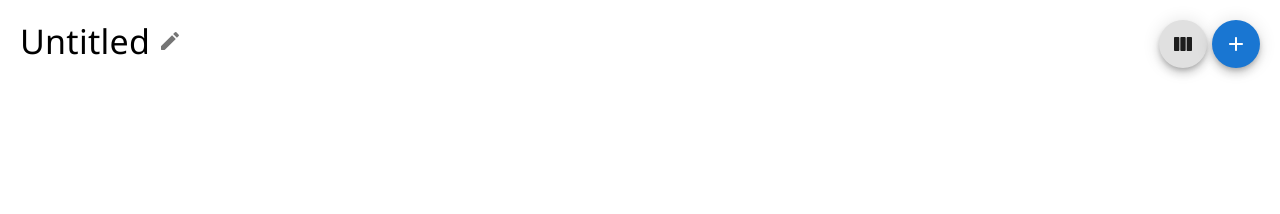
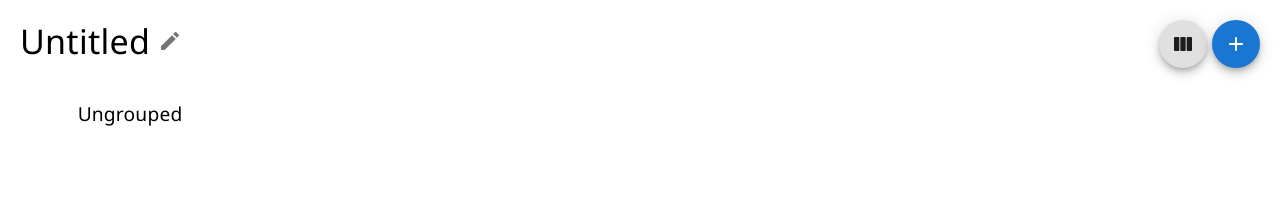
Before and after one commit to MintuJupally/ideaman, a React (Create React App) app: page / in a window 1280 px wide. Both pictures are taken after a click on the button 1183 px from the left and 44 px from the top of the page. Shown: the top 214 px of the page. Built offline with nearby package versions, Linux system fonts and the light colour scheme.

Commit message:
Implemented BucketView

```diff
--- a/package.json
+++ b/package.json
@@ -13,6 +13,7 @@
     "@testing-library/user-event": "^13.5.0",
     "react": "^17.0.2",
     "react-dom": "^17.0.2",
+    "react-draggable": "^4.4.4",
     "react-rnd": "^10.3.5",
     "react-scripts": "5.0.0",
     "uuid": "^8.3.2",
--- a/src/components/BoardView.js
+++ b/src/BoardView/index.js
@@ -17,7 +17,7 @@ import { makeStyles } from "@mui/styles";
 
 import { Rnd } from "react-rnd";
 
-import Menu from "./Menu";
+import Menu from "../components/Menu";
 
 import CheckRoundedIcon from "@mui/icons-material/CheckRounded";
 import CloseRoundedIcon from "@mui/icons-material/CloseRounded";
@@ -142,7 +142,6 @@ const BoardView = ({ highlights, onChange, deleteHighlight }) => {
         <DialogTitle>Edit Highlight</DialogTitle>
         <DialogContent>
           <TextField
-            autoFocus
             margin="dense"
             id="title"
             label="Ttile"
@@ -167,6 +166,18 @@ const BoardView = ({ highlights, onChange, deleteHighlight }) => {
             value={comp ? comp.body : ""}
             onChange={(event) => {
               setComp({ ...comp, body: event.target.value });
+            }}
+          />
+          <TextField
+            margin="dense"
+            id="bucket-select"
+            label="Bucket"
+            type="text"
+            fullWidth
+            variant="outlined"
+            value={comp && comp.bucket ? comp.bucket : ""}
+            onChange={(event) => {
+              setComp({ ...comp, bucket: event.target.value });
             }}
           />
         </DialogContent>
--- /dev/null
+++ b/src/BucketView/index.js
@@ -0,0 +1,234 @@
+import { useState, useEffect } from "react";
+import {
+  Button,
+  Card,
+  Dialog,
+  DialogActions,
+  DialogContent,
+  DialogContentText,
+  DialogTitle,
+  Fab,
+  IconButton,
+  TextField,
+  Typography,
+} from "@mui/material";
+import Draggable from "react-draggable";
+
+import { makeStyles } from "@mui/styles";
+
+const useStyles = makeStyles((theme) => ({
+  highlight: {
+    height: "100px",
+    width: "200px",
+    padding: "20px",
+    boxSizing: "border-box",
+    margin: "2px",
+    // position: "absolute",
+  },
+}));
+
+const HighlightCard = ({ highlight, alter, focus, buckets }) => {
+  const classes = useStyles();
+
+  const [pos, setPos] = useState({ x: 0, y: 0 });
+
+  const findBucket = (position) => {
+    for (let i = 0; i < Object.entries(buckets).length; i++) {
+      const buckCont = document.getElementById(`bucket-container-${i}`);
+      const rect = buckCont.getBoundingClientRect();
+
+      console.log(rect);
+
+      if (
+        position.x > rect.x &&
+        position.x < rect.x + rect.width &&
+        position.y > rect.y &&
+        position.y < rect.y + rect.height
+      ) {
+        return Object.entries(buckets)[i][0];
+      }
+    }
+
+    return null;
+  };
+
+  return (
+    <Draggable
+      handle={`.handle${highlight.id}`}
+      // defaultPosition={{ x: 0, y: 0 }}
+      position={pos}
+      scale={1}
+      onStart={(e, data) => {
+        // setPos({ x: e.clientX, y: e.clientY });
+        // console.log(e, data);
+      }}
+      // onDrag={(e, data) => {
+      //   console.log(e, data);
+      // }}
+      onStop={(e, data) => {
+        let el = null;
+        if (
+          e.target.ariaLabel &&
+          e.target.ariaLabel.startsWith("highlight-card-")
+        ) {
+          el = e.target;
+        } else if (
+          e.target.parentElement.ariaLabel &&
+          e.target.parentElement.ariaLabel.startsWith("highlight-card-")
+        ) {
+          el = e.target.parentElement;
+        }
+        if (
+          e.target.parentElement.parentElement.ariaLabel &&
+          e.target.parentElement.parentElement.ariaLabel.startsWith(
+            "highlight-card-"
+          )
+        ) {
+          el = e.target.parentElement.parentElement;
+        }
+
+        if (el) {
+          let rect = el.getBoundingClientRect();
+
+          const center = {
+            x: rect.x + rect.width / 2,
+            y: rect.y + rect.height / 2,
+          };
+
+          const bucket = findBucket(center);
+
+          console.log(bucket);
+
+          if (bucket !== highlight.bucket) {
+            alter({ bucket });
+            setPos({ x: data.lastX, y: data.lastY });
+          }
+        }
+      }}
+    >
+      <Card
+        style={{
+          backgroundColor: highlight.bgColor,
+          color: highlight.color,
+          height: "100px",
+          width: "200px",
+          padding: "20px",
+          boxSizing: "border-box",
+          margin: "2px",
+          boxShadow: focus
+            ? "0px 0x 5px 5px blue !important"
+            : "0px 2px 1px -1px rgb(0 0 0 / 20%), 0px 1px 1px 0px rgb(0 0 0 / 14%), 0px 1px 3px 0px rgb(0 0 0 / 12%)",
+        }}
+        className={`handle${highlight.id}`}
+        aria-label={"highlight-card-" + highlight.id}
+      >
+        <div style={{ textAlign: "left" }}>
+          {highlight.title !== "" && (
+            <Typography
+              style={{
+                fontWeight: "bold",
+                paddingBottom: "10px",
+                textOverflow: "ellipsis",
+                overflow: "hidden",
+                whiteSpace: "nowrap",
+              }}
+            >
+              {highlight.title}
+            </Typography>
+          )}
+          {highlight.body !== "" && <div>{highlight.body}</div>}
+        </div>
+      </Card>
+    </Draggable>
+  );
+};
+
+const Bucket = ({ bucket, index, buckets, onChange }) => {
+  return (
+    <div
+      id={"bucket-container-" + index}
+      style={{
+        width: "250px",
+        margin: "5px",
+        marginTop: "5em",
+        display: "flex",
+        alignItems: "center",
+        flexDirection: "column",
+        backgroundColor: "lightgrey",
+        borderRadius: "5px",
+        padding: "20px 0px 30px 0px",
+      }}
+    >
+      <Typography style={{ fontSize: "1.2em" }}>{bucket[0]}</Typography>
+      {bucket[1].map((highlight) => (
+        <HighlightCard
+          highlight={highlight}
+          key={highlight.id}
+          buckets={buckets}
+          alter={(config) => {
+            onChange(highlight.id, config);
+          }}
+        />
+      ))}
+    </div>
+  );
+};
+
+const BucketView = ({ highlights, onChange }) => {
+  let rest = [];
+
+  let buckets = {};
+  highlights.forEach((highlight) => {
+    if (!highlight.bucket || highlight.bucket.trim() === "")
+      rest.push(highlight);
+    else {
+      if (!buckets[highlight.bucket]) buckets[highlight.bucket] = [];
+
+      buckets[highlight.bucket].push(highlight);
+    }
+  });
+
+  return (
+    <div style={{ display: "flex" }}>
+      {Object.entries(buckets).map((bucket, index) => {
+        return (
+          <Bucket
+            bucket={bucket}
+            key={"bucket - " + index}
+            index={index}
+            buckets={buckets}
+            onChange={onChange}
+          />
+        );
+      })}
+      <div
+        style={{
+          width: "250px",
+          margin: "5px",
+          marginTop: "5em",
+          display: "flex",
+          alignItems: "center",
+          flexDirection: "column",
+          padding: "20px 0px 30px 0px",
+        }}
+      >
+        <Typography style={{ fontSize: "1.2em" }}>Ungrouped</Typography>
+
+        {rest.map((highlight, index) => {
+          return (
+            <HighlightCard
+              highlight={highlight}
+              key={highlight.id}
+              buckets={buckets}
+              alter={(config) => {
+                onChange(highlight.id, config);
+              }}
+            />
+          );
+        })}
+      </div>
+    </div>
+  );
+};
+
+export default BucketView;
--- a/src/assets/colors.js
+++ b/src/assets/colors.js
@@ -9,7 +9,7 @@ const colors = [
   { bgColor: "#ff0000", color: "white" },
   { bgColor: "#e6e6fa", color: "black" },
   { bgColor: "#ffd700", color: "black" },
-  { bgColor: "#ffa500", color: "white" },
+  { bgColor: "#ffa500", color: "black" },
   { bgColor: "#00ffff", color: "white" },
   { bgColor: "#ff7373", color: "white" },
   { bgColor: "#40e0d0", color: "white" },
--- a/src/components/Board.js
+++ b/src/components/Board.js
@@ -2,14 +2,21 @@ import { v4 as uuidv4 } from "uuid";
 
 import { useState, useEffect } from "react";
 import { makeStyles } from "@mui/styles";
-import { Typography, Fab, IconButton, TextField } from "@mui/material";
+import {
+  Typography,
+  Fab,
+  IconButton,
+  TextField,
+  CircularProgress,
+} from "@mui/material";
 
 import AddRoundedIcon from "@mui/icons-material/AddRounded";
 import EditRoundedIcon from "@mui/icons-material/EditRounded";
 import ViewColumnRoundedIcon from "@mui/icons-material/ViewColumnRounded";
 import ScatterPlotRoundedIcon from "@mui/icons-material/ScatterPlotRounded";
 
-import BoardView from "./BoardView";
+import BoardView from "../BoardView";
+import BucketView from "../BucketView";
 import colors from "../assets/colors";
 import CheckRoundedIcon from "@mui/icons-material/CheckRounded";
 
@@ -44,13 +51,23 @@ const newHighlight = {
   bucket: null,
 };
 
+let set = false;
+
 const Board = ({ title = "Untitled" }) => {
   const classes = useStyles();
 
-  const [highlights, setHighlights] = useState([]);
+  const [highlights, setHighlights] = useState(null);
   const [edit, setEdit] = useState(false);
   const [currTitle, setCurrTitle] = useState(title);
   const [bucketView, setBucketView] = useState(false);
+
+  const [zoom, setZoom] = useState(100);
+
+  // useEffect(() => {
+  //   document.getElementById("main").addEventListener("wheel", (e) => {
+  //     setZoom((zoom) => zoom + e.deltaY * 0.1);
+  //   });
+  // }, []);
 
   const removeHighlight = (id) => {
     setHighlights(highlights.filter((el) => el.id !== id));
@@ -58,7 +75,43 @@ const Board = ({ title = "Untitled" }) => {
 
   useEffect(() => {
     document.title = currTitle + " | Ideaman";
+
+    if (set) {
+      window.localStorage.setItem(
+        "bucket",
+        JSON.stringify({ title: currTitle, highlights })
+      );
+
+      console.log("saving " + currTitle);
+    }
   }, [currTitle]);
+
+  useEffect(() => {
+    console.log({ highlights });
+
+    if (highlights) {
+      window.localStorage.setItem(
+        "bucket",
+        JSON.stringify({ title: currTitle, highlights })
+      );
+
+      set = true;
+
+      console.log("saving " + currTitle);
+    }
+  }, [highlights]);
+
+  useEffect(() => {
+    let bucket = JSON.parse(window.localStorage.getItem("bucket"));
+
+    console.log("data from storage");
+    console.log(bucket);
+
+    if (bucket) {
+      setCurrTitle(bucket.title);
+      setHighlights(bucket.highlights || []);
+    } else setHighlights([]);
+  }, []);
 
   return (
     <div className={classes.board}>
@@ -117,6 +170,9 @@ const Board = ({ title = "Untitled" }) => {
           <AddRoundedIcon />
         </Fab>
       </div>
+      <div id="main" style={{ transform: `scale(${zoom / 100})` }}>
+        {highlights ? (
+          !bucketView ? (
             <BoardView
               highlights={highlights}
               onChange={(id, conf) => {
@@ -129,6 +185,26 @@ const Board = ({ title = "Untitled" }) => {
               }}
               deleteHighlight={removeHighlight}
             />
+          ) : (
+            <BucketView
+              highlights={highlights}
+              onChange={(id, conf) => {
+                setHighlights(
+                  highlights.map((el) => {
+                    if (el.id === id) return { ...el, ...conf };
+                    return el;
+                  })
+                );
+              }}
+              deleteHighlight={removeHighlight}
+            />
+          )
+        ) : (
+          <div>
+            <CircularProgress />
+          </div>
+        )}
+      </div>
     </div>
   );
 };
--- a/src/components/Menu.js
+++ b/src/components/Menu.js
@@ -14,8 +14,6 @@ const Menu = ({ onDelete, updateFocus, updateEdit }) => {
   }, [show]);
 
   useEffect(() => {
-    console.log({ id });
-
     updateFocus(id);
   }, [id]);
 
--- a/src/index.js
+++ b/src/index.js
@@ -1,14 +1,14 @@
-import React from 'react';
-import ReactDOM from 'react-dom';
-import './index.css';
-import App from './App';
-import reportWebVitals from './reportWebVitals';
+import React from "react";
+import ReactDOM from "react-dom";
+import "./index.css";
+import App from "./App";
+import reportWebVitals from "./reportWebVitals";
 
 ReactDOM.render(
-  <React.StrictMode>
+  <div>
     <App />
-  </React.StrictMode>,
-  document.getElementById('root')
+  </div>,
+  document.getElementById("root")
 );
 
 // If you want to start measuring performance in your app, pass a function
```
Also changed, not shown: 1 other file (tests, documents, lock files or other folders). Lines whose indentation alone changed are shown as unchanged.
